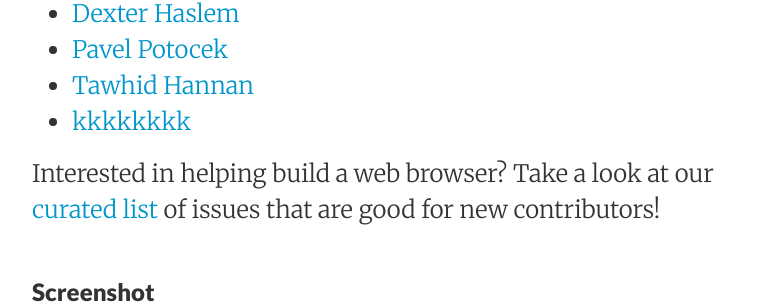
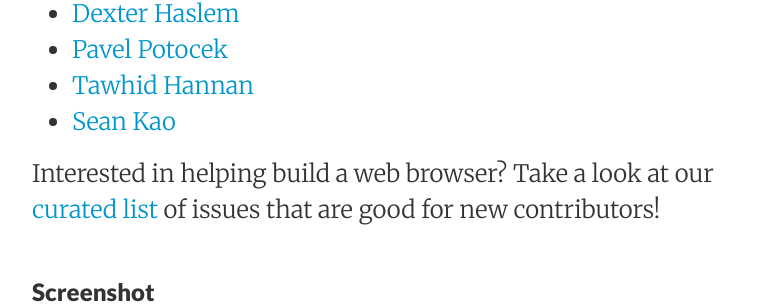
Before and after one commit to servo/blog.servo.org, a Jekyll site: the page built from _posts/2017-01-23-twis-89.md, in a window 1280 px wide and 900 px high, scrolled down 1554 px. Shown: the part 339-643 px from the top of the window, without its empty margins (224-1006 px from the left). Built offline with Jekyll 4.4.1, drawn with Linux system fonts in a browser that asks for light colours.

Commit message:
What kind of a name is kkkkkkkkk?

```diff
--- a/_posts/2017-01-23-twis-89.md
+++ b/_posts/2017-01-23-twis-89.md
@@ -44,7 +44,7 @@ This week's status updates are [here](https://www.standu.ps/project/servo/).
 - [Dexter Haslem](https://github.com/DexterHaslem)
 - [Pavel Potocek](https://github.com/potocpav)
 - [Tawhid Hannan](https://github.com/Verlet64)
-- [kkkkkkkk](https://github.com/seankao31)
+- [Sean Kao](https://github.com/seankao31)
 
 Interested in helping build a web browser? Take a look at our [curated list](https://starters.servo.org/) of issues that are good for new contributors!
 
```
